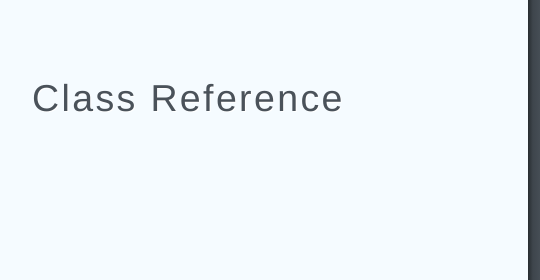
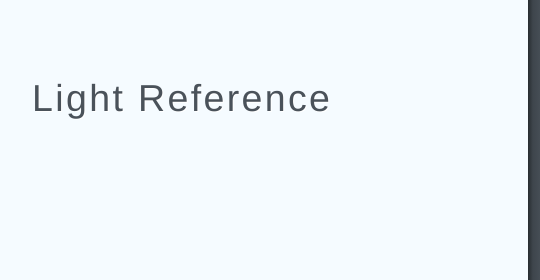
Before and after one commit to wavii/ruvii, a plain HTML site: page features/light_reference.html in a window 1280 px wide. Shown: the top 280 px of the page, 0-540 px from the left. Drawn offline with Linux system fonts and the light colour scheme.

Commit message:
Generated documentation for 309feed5595188603caff231aab88d89050a729b

```diff
--- a/assets/behavior.js
+++ b/assets/behavior.js
@@ -255,13 +255,13 @@ f.event={add:function(a,c,d,e,g){var h,i,j,k,l,m,n,o,p,q,r,s;if(!(a.nodeType===3
               "type": "heading",
               "data": {
                 "level": 1,
-                "title": "Class Reference",
-                "slug": "class-reference",
+                "title": "Light Reference",
+                "slug": "light-reference",
                 "isFileHeader": true
               },
               "depth": 1
             },
-            "title": "Class Reference"
+            "title": "Light Reference"
           },
           "depth": 2,
           "outline": []
--- a/features/light_reference.html
+++ b/features/light_reference.html
@@ -1,4 +1,4 @@
-<!DOCTYPE html><html lang="en"><head><title>features/light_reference</title></head><meta http-equiv="Content-Type" content="text/html; charset=utf-8"><meta name="viewport" content="width=device-width, initial-scale=1.0, minimum-scale=1.0, maximum-scale=1.0"><meta name="groc-relative-root" content="../"><meta name="groc-document-path" content="features/light_reference"><meta name="groc-project-path" content="lib/ruvii/features/light_reference.rb"><meta name="groc-github-url" content="https://github.com/wavii/ruvii"><link rel="stylesheet" type="text/css" media="all" href="../assets/style.css"><script type="text/javascript" src="../assets/behavior.js"></script><body><div id="meta"><div class="file-path"><a href="https://github.com/wavii/ruvii/blob/master/lib/ruvii/features/light_reference.rb">lib/ruvii/features/light_reference.rb</a></div></div><div id="document"><div class="segment"><div class="comments"><div class="wrapper"><h1 id="class-reference">Class Reference</h1></div></div></div><div class="segment"><div class="code"><div class="wrapper"><span class="nb">require</span> <span class="s2">&quot;ruvii/dependencies&quot;</span>
+<!DOCTYPE html><html lang="en"><head><title>features/light_reference</title></head><meta http-equiv="Content-Type" content="text/html; charset=utf-8"><meta name="viewport" content="width=device-width, initial-scale=1.0, minimum-scale=1.0, maximum-scale=1.0"><meta name="groc-relative-root" content="../"><meta name="groc-document-path" content="features/light_reference"><meta name="groc-project-path" content="lib/ruvii/features/light_reference.rb"><meta name="groc-github-url" content="https://github.com/wavii/ruvii"><link rel="stylesheet" type="text/css" media="all" href="../assets/style.css"><script type="text/javascript" src="../assets/behavior.js"></script><body><div id="meta"><div class="file-path"><a href="https://github.com/wavii/ruvii/blob/master/lib/ruvii/features/light_reference.rb">lib/ruvii/features/light_reference.rb</a></div></div><div id="document"><div class="segment"><div class="comments"><div class="wrapper"><h1 id="light-reference">Light Reference</h1></div></div></div><div class="segment"><div class="code"><div class="wrapper"><span class="nb">require</span> <span class="s2">&quot;ruvii/dependencies&quot;</span>
 
 <span class="k">class</span> <span class="nc">Ruvii</span><span class="o">::</span><span class="no">LightReference</span> <span class="o">&lt;</span> <span class="no">BasicObject</span>
 
```
